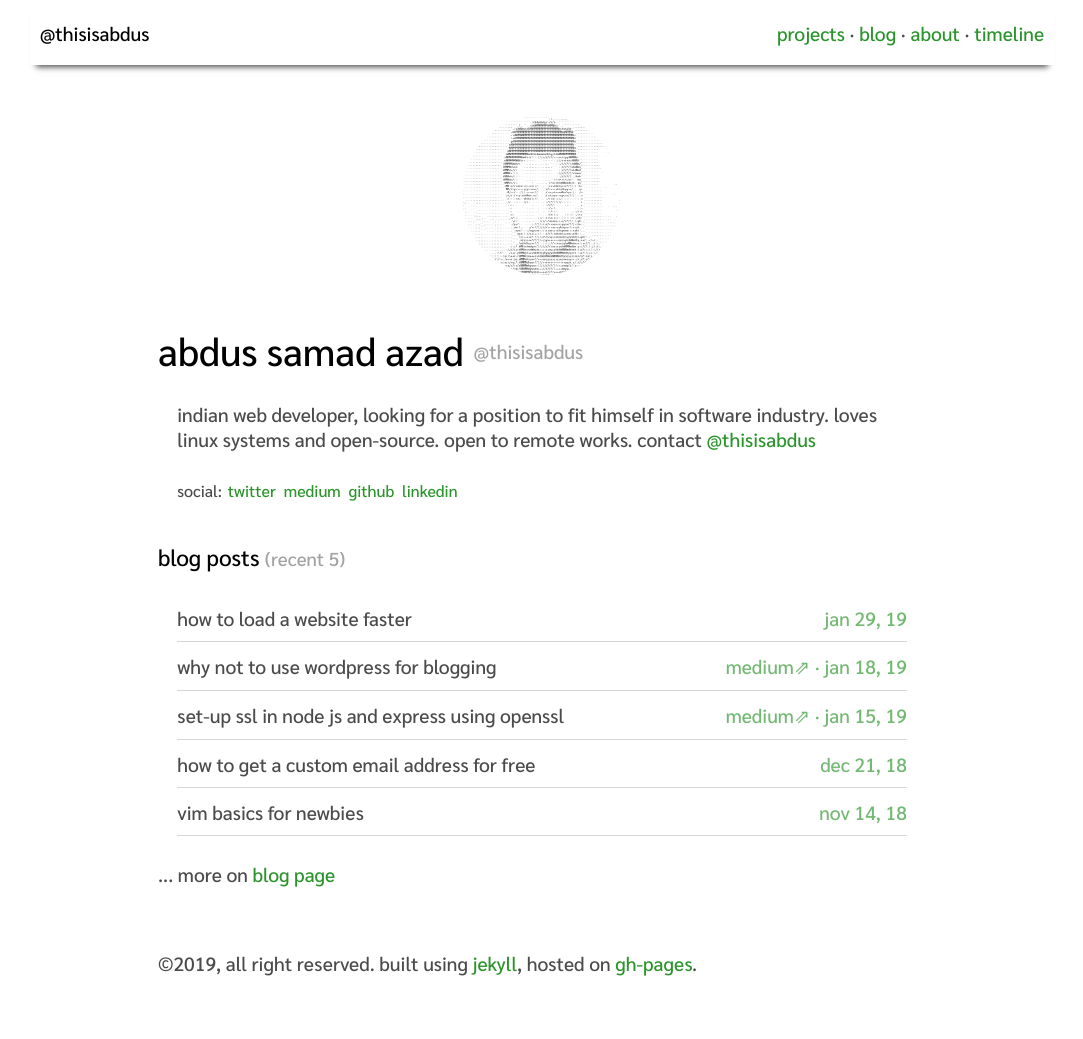
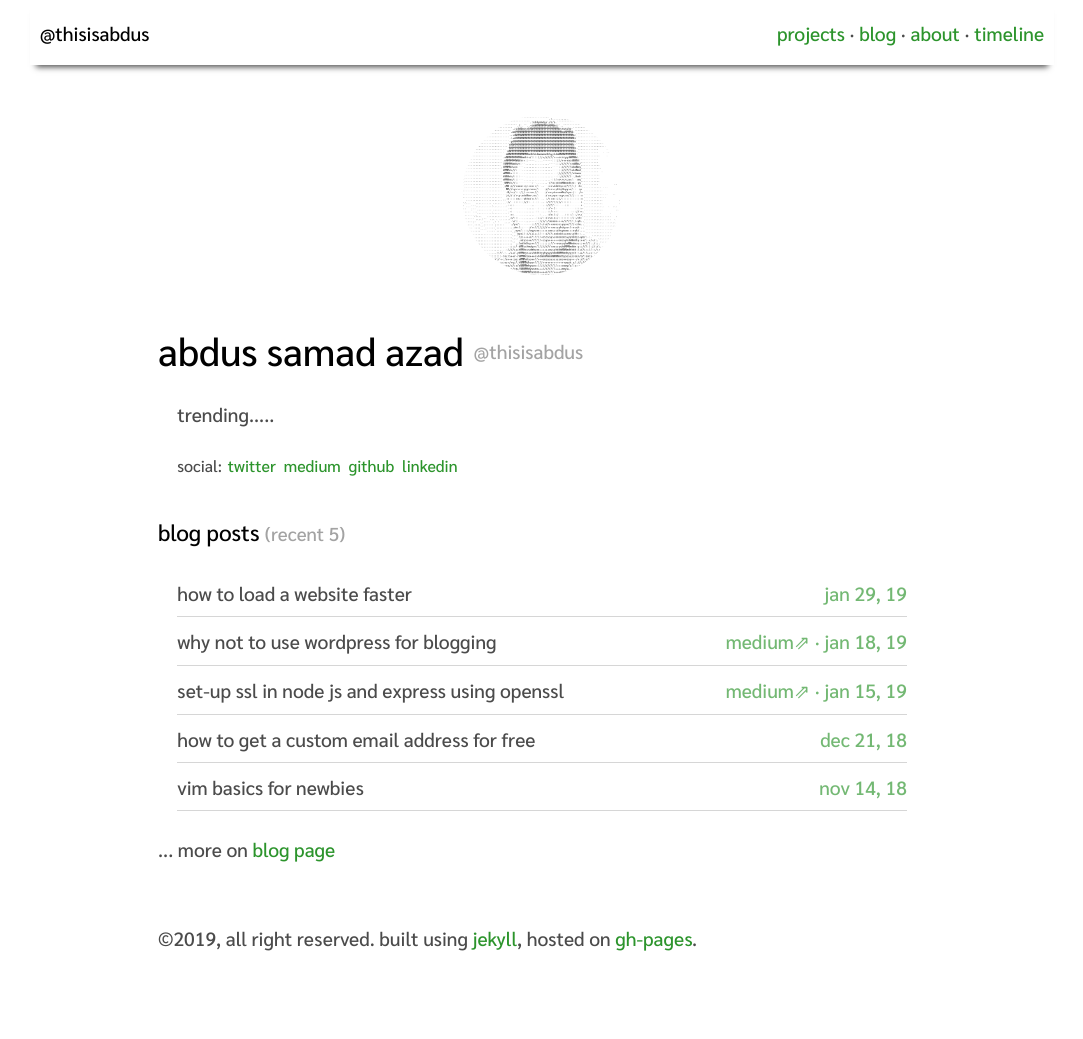
Before and after one commit to EngineITOps/EngineITOps.github.io, a Jekyll site: the page built from index.html, in a window 1280 px wide. Shown: the whole page, without its empty margins (98-1181 px from the left). Built offline with Jekyll 4.4.1, drawn with Linux system fonts in a browser that asks for light colours; the list of posts is cut into pages by our own code; after the commit the page ends 1014 px from its top, so only the background shows below that.

Commit message:
Update _config.yml

```diff
--- a/_config.yml
+++ b/_config.yml
@@ -17,7 +17,7 @@ title: sangam biradar
 email: smbiradar14@gmail.com
 author: sangam biradar
 description: >- # this means to ignore newlines until "baseurl:"
-  Indian Web Developer, looking for a position to fit himself in software industry. Loves Linux systems and open-source. Open to remote works. contact <a href="https://twitter.com/thisisabdus">@thisisabdus</a>
+  Trending.....
 baseurl:  # the subpath of your site, e.g. /blog
 url: "https://engineitops.github.io" # the base hostname & protocol for your site, e.g. http://example.com
 twitter_username:
```
